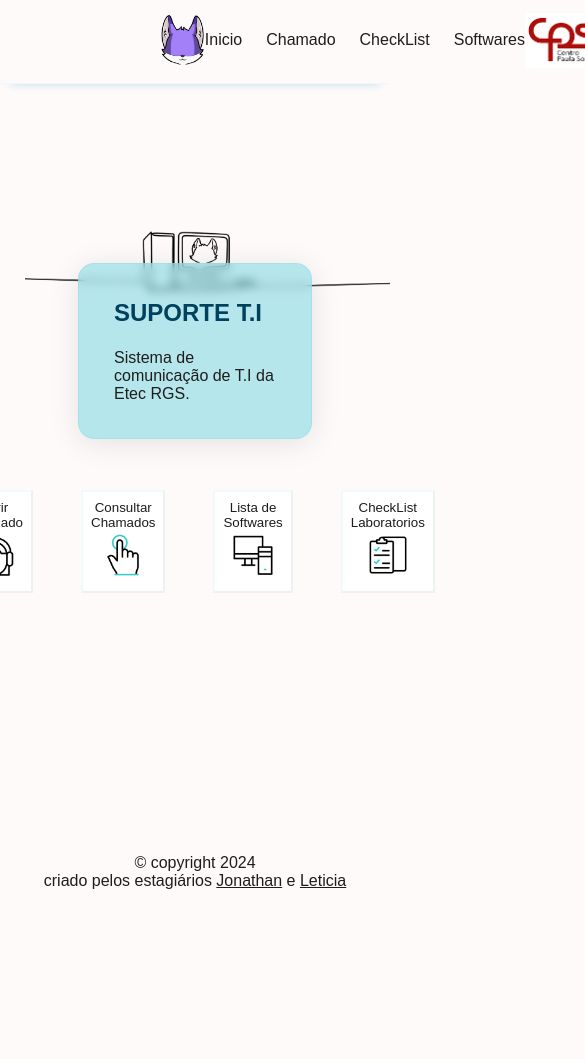
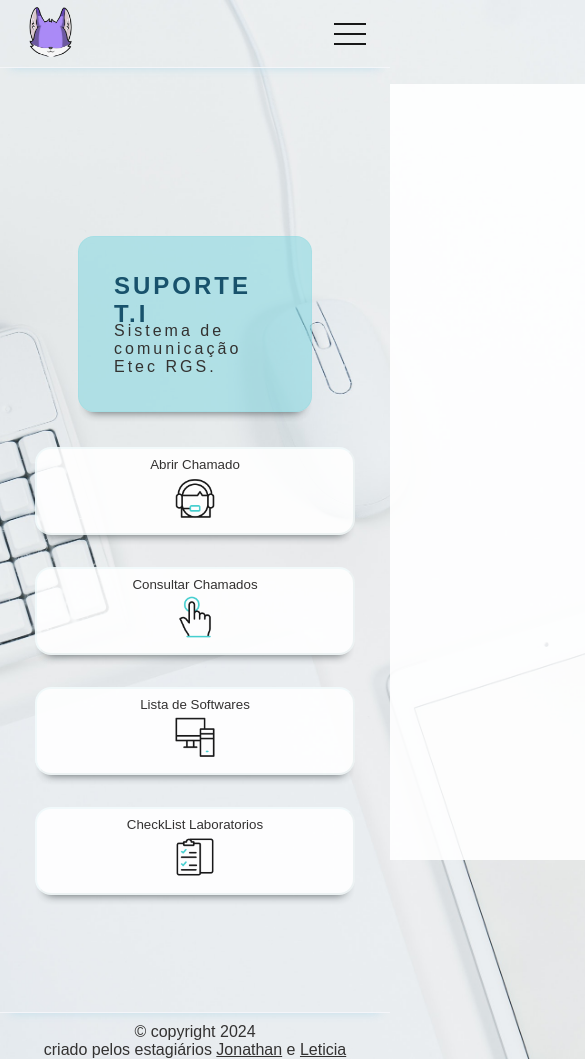
Before and after one commit to JonathanBrasil/Informatica-Etec-RGS, a plain HTML site: page index.html in a window 390 px wide. Shown: the top 1059 px of the page, 585 px wide, since content can reach past the window. Before the commit the page ends 890 px from the top, so only its background shows below. Drawn offline with Linux system fonts and the light colour scheme.

Commit message:
versao final responsividade background sidebar

```diff
--- a/assets/js/script.js
+++ b/assets/js/script.js
@@ -0,0 +1,46 @@
+
+class MobileNavbar{
+    constructor(mobileMenu, menu, navLinks){
+        this.mobileMenu = document.querySelector(mobileMenu);
+        this.menu = document.querySelector(menu);
+        this.navLinks =  document.querySelectorAll(navLinks);
+        this.activeClass = "active";
+
+        this.handleClick = this.handleClick.bind(this);
+
+
+    }
+
+    animateLinks(){
+        this.navLinks.forEach((link, index) => {
+            link.style.animation
+            ? (link.style.animation = "")
+            : (link.style.animation = `navLinkFade 0.5s ease forwards ${index / 7 + 0.3}s`);
+        });
+    }
+
+    handleClick(){
+        this.menu.classList.toggle(this.activeClass);
+        this.mobileMenu.classList.toggle(this.activeClass)
+        this.animateLinks();
+    }
+
+    addClickEvent() {
+        this.mobileMenu.addEventListener("click", this.handleClick);
+    }
+
+    init() {
+        if (this.mobileMenu){
+            this.addClickEvent();
+        }
+        return this;
+    }
+}
+
+const mobileNavbar = new MobileNavbar(
+    ".mobile-menu",
+    ".menu",
+    ".menu li",
+);
+
+mobileNavbar.init();
--- a/assets/style/style.css
+++ b/assets/style/style.css
@@ -43,31 +43,129 @@ html {
 body {
     background: var(--ice-white);
     color: var(--black);
-    width: 100vw;
     overflow-x: hidden;
 }
 
+.background{
+    background: url(/assets/img/background2.jpg)
+    no-repeat center center;
+    background-size: cover;
+    opacity: 0.9;
+}
+
 nav {
-    max-width: 100%;
-    max-height: 10vh;
-    margin: auto;
-    padding: 1.5rem 10rem;
+    height: 8vh;
     display: flex;
     flex-direction: row;
-    justify-content: space-between;
+    justify-content: center;
     align-items: center;
 }
 
+nav a {
+    margin: 12px;
+}
+
+.mobile-menu{
+    display: none;
+    cursor: pointer;
+}
+
+.mobile-menu div {
+    width: 32px;
+    height: 2px;
+    background: #000000;
+    margin: 8px;
+    transition: 0.3s;
+}
+
+@media (max-width: 999px){
+    body {
+        overflow-x: hidden;
+    }
+
+    nav{
+        justify-content: space-between;
+        margin-left: 1rem;
+        margin-right: 1rem;
+    }
+
+    a {
+        text-decoration: none;
+        color: #1f1d1c;
+    }
+
+    .menu {
+        position: absolute;
+        top: 8vh;
+        right: 0;
+        width: 50vh;
+        height: 92vh;
+        background: #fff;
+        display: flex;
+        flex-direction: column;
+        align-items: center;
+        justify-content: space-around;
+        transform: translateX(100%);
+        transition: transform 0.3s ease-in;
+        z-index: 5;
+    }
+
+    .menu li {
+        margin-left: 0;
+        opacity: 0;
+
+    }
+    .mobile-menu {
+        display: block;
+    }
+}
+
+.menu.active{
+    transform: translateX(0);
+}
+
+@keyframes navLinkFade {
+    from {
+        opacity: 0;
+        transform: translateX(50px);
+    }
+    to {
+        opacity: 1;
+        transform: translateX(0);
+    }
+}
+
+/* TRANSFORMA HAMBURGER EM X  */
+
+.mobile-menu.active .line1 {
+    transform: rotate(-45deg) translate(-8px, 8px);
+}
+.mobile-menu.active .line2 {
+    opacity: 0;
+}
+.mobile-menu.active .line3 {
+    transform: rotate(45deg) translate(-5px, -7px);
+}
+
+
+
+/* LISTA DO NAV BAR */
 .menu {
     display: flex;
-    flex-direction: row;
     gap: 1.5rem;
+    margin-top: 1rem;
+}
+
+.menu li{
+    letter-spacing: 3px;
 }
 
 .menu a {
     transition: all 0.3s ease;
 }
 
+
+/* ANIMAÇÃO DO NAVBAR COM BARRA AZUL EM BAIXO */
 .menu a:hover {
     color: #227093;
     letter-spacing: 1px;
@@ -89,7 +187,7 @@ nav {
 
 }
 
-
+/* LINHA EM BAIXO DA BARRA DE NAVBAR */
 .nav-division {
     border: none;
     height: 20px;
@@ -101,12 +199,12 @@ nav {
     margin: -50px auto 10px;
 }
 
+/* MAIN */
+
 main {
-    display: flex;
     align-items: center;
-    flex-direction: column;
     margin: auto;
-    height: 90vh;
+    height: 92vh;
     width: 100%;
 }
 
@@ -123,20 +221,24 @@ main {
         top: 50%;
         left: 50%;
         transform: translate(-50%, -50%);
+        z-index: 5;
     }
 
     to {
-        background: rgba(126, 214, 223, 0);
+        background: rgb(126, 214, 223);
         width: 100px;
         height: 100px;
-        top: 50%;
+        top: 40%;
         left: 50%;
         border-radius: 50%;
         position: absolute;
         transform: translate(-50%, -50%);
+        z-index: 5;
 
     }
 }
+
+/* I------------BACKGROUND-----------I
 
 .background-banner{
     background-image: url(/assets/img/background-line.png);
@@ -145,6 +247,8 @@ main {
     background-repeat: no-repeat;
 
 }
+
+*/
 
 
 .banner {
@@ -155,14 +259,14 @@ main {
     flex-direction: column;
     color: var(--soft-black);
     padding: var(--padding-dinamico);
+    letter-spacing: 3px;
 
     background: rgba(126, 214, 223, 0.57);
     border-radius: 16px;
-    box-shadow: 0 4px 30px rgba(0, 0, 0, 0.1);
+    box-shadow: 0 10px 10px -10px #434b4e;
     backdrop-filter: blur(5px);
     -webkit-backdrop-filter: blur(5px);
     border: 1px solid rgba(126, 214, 223, 0.3);
-
 }
 
 h1 {
@@ -172,20 +276,52 @@ h1 {
     color: var(--deep-blue);
 }
 
+/* CONTAINER DOS BOTOES */
+
 .botoes {
+
+    display: grid;
+    grid-template-columns: 1fr;
     display: flex;
     flex-direction: row;
     column-gap: 3rem;
-    column-count: 4;
     align-items: center;
     justify-content: space-evenly;
-    margin: 1rem;
+    margin: 1rem 1fr 1fr 1fr;
     padding: var(--padding-dinamico);
 }
+
+/* RESPONSIVIDADE DOS BOTOES ...  */
+
+@media screen and (min-width: 100px) {
+    .botoes {
+        display: grid;
+        grid-template-columns: 1fr;
+        gap: 2rem;
+    }
+}
+
+@media screen and (min-width: 600px) {
+    .botoes {
+        display: grid;
+        grid-template-columns: 1fr 1fr;
+    }
+}
+
+@media screen and (min-width: 999px) {
+    .botoes {
+        display: grid;
+        grid-template-columns: 1fr 1fr 1fr 1fr;
+    }
+}
+
+/* BOTOES INDIVIDUAIS */
 
 button {
     background-color: white;
     border-color: rgba(126, 214, 223, 0.1);
+    border-radius: 16px;
+    box-shadow: 0 10px 10px -10px #434b4e;
     padding: 0.5rem;
     transition: all 0.3s ease;
 }
--- a/index.html
+++ b/index.html
@@ -7,15 +7,21 @@
     <title>Suporte TI Etec</title>
     <meta name="description" content="Suporte de informatica Etec Rio Grande da Serra">
     <link rel="stylesheet" type="text/css" href="/assets/style/style.css">
+    <link rel="shortcut icon" href="/assets/img/favicon.ico" />
 </head>
 
-<body>
+<body class="background">
     <header>
         <nav>
-
             <a href="http://etecrgs.com.br/" target="_blank">
                 <figure><img src="/assets/img/raposa-logo.png" height="50px"></figure>
             </a>
+
+            <div class ="mobile-menu">
+                <div class="line1"></div>
+                <div class="line2"></div>
+                <div class="line3"></div>
+            </div>
 
             <ul class="menu">
                 <li><a href="">Inicio</a></li>
@@ -23,9 +29,6 @@
                 <li><a href="https://forms.gle/sjve1L2JR47ez4xJ6" target="_blank">CheckList</a></li>
                 <li><a href="https://forms.gle/EiVyzcihn3udizU18" target="_blank">Softwares</a></li>
             </ul>
-            <a href="https://www.cps.sp.gov.br/etecs/etec-rio-grande-da-serra/" target="_blank">
-                <figure><img src="/assets/img/CPS-logo.png" width="80px"></figure>
-            </a>
         </nav>
         <hr class="nav-division">
     </header>
@@ -34,8 +37,7 @@
         <section class="background-banner">
             <div class="banner">
                 <h1>Suporte T.I</h1>
-                <span>Sistema de comunicação de T.I da Etec RGS.</span>
-
+                <span>Sistema de comunicação Etec RGS.</span>
             </div>
         </section>
         <section class="botoes">
@@ -66,12 +68,12 @@
             </button>
         </section>
     </main>
+    <hr class="nav-division">
     <footer>
         <p>© copyright 2024</p>
         <p>criado pelos estagiários <a href="https://github.com/JonathanBrasil" target="_blank">Jonathan</a> e
             <a>Leticia</a>
         </p>
-
     </footer>
     <script src="/assets/js/script.js"></script>
 </body>
```
Also changed, not shown: assets/img/background2.jpg (added), assets/img/favicon-16x16.png (added), assets/img/favicon-32x32.png (added), assets/img/favicon.ico (added).
